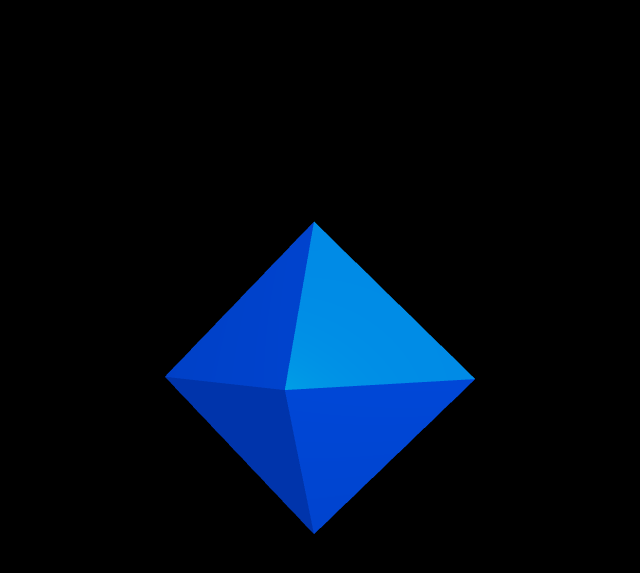
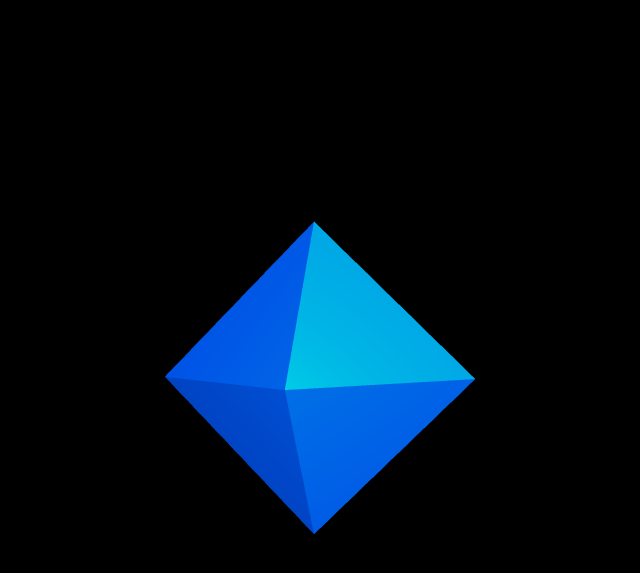
Before and after one commit to xorneo/xornite, a plain HTML site: page index.html in a window 1280 px wide. Shown: the part 51-624 px from the top of the page, without its empty margins (326-966 px from the left). Drawn offline with nearby package versions, Linux system fonts and the light colour scheme.

Commit message:
Update index.html

```diff
--- a/index.html
+++ b/index.html
@@ -31,7 +31,7 @@
 
     <script src="https://cdnjs.cloudflare.com/ajax/libs/three.js/r128/three.min.js"></script>
     <script>
-        let scene, camera, renderer, crystal, light;
+        let scene, camera, renderer, crystal, light, glowEffect;
 
         function init() {
             scene = new THREE.Scene();
@@ -58,6 +58,9 @@
             light.position.set(5, 5, 5);
             scene.add(light);
 
+            glowEffect = new THREE.PointLight(0x00ffff, 5, 20);
+            scene.add(glowEffect);
+
             const ambientLight = new THREE.AmbientLight(0x002244);
             scene.add(ambientLight);
 
@@ -71,14 +74,16 @@
             requestAnimationFrame(animate);
             crystal.rotation.y += 0.01;
             crystal.position.y = Math.sin(Date.now() * 0.002) * 0.5;
+            glowEffect.intensity = 2 + Math.sin(Date.now() * 0.01) * 1.5;
+            glowEffect.position.set(0, 0, 5);
             renderer.render(scene, camera);
         }
 
         function onMouseMove(event) {
             const mouseX = (event.clientX / window.innerWidth) * 2 - 1;
             const mouseY = -(event.clientY / window.innerHeight) * 2 + 1;
-            const distance = Math.sqrt(mouseX * mouseX + mouseY * mouseY);
-            crystal.material.emissiveIntensity = Math.min(1, 0.5 + distance * 0.5);
+            glowEffect.position.x = mouseX * 3;
+            glowEffect.position.y = mouseY * 3;
         }
 
         function onCrystalClick(event) {
```
